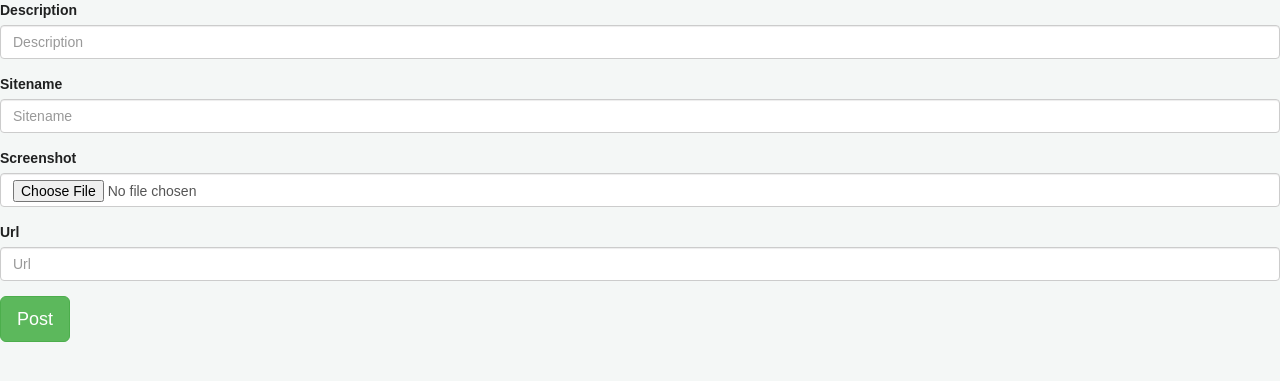
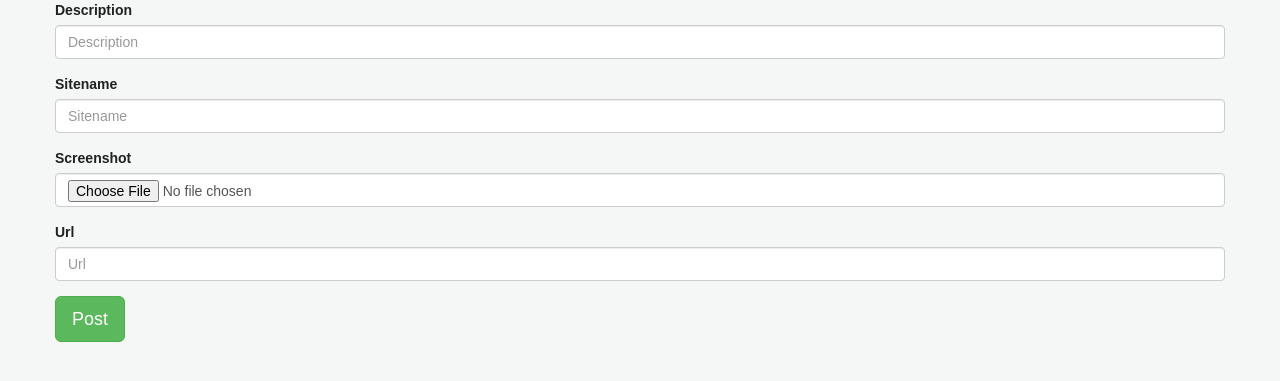
Before and after one commit to KadogoKenya/Awwards, a Django app: page /new/project in a window 1280 px wide. Shown: the top 381 px of the page. Run offline with Django 3.2, Linux system fonts and the light colour scheme; some libraries are stand-ins or nearby versions; some web fonts are replaced.

Commit message:
new user added

```diff
--- a/projectreviews/templates/new_project.html
+++ b/projectreviews/templates/new_project.html
@@ -17,12 +17,22 @@
 
 <body>
 
-  <form  action="{%url 'new-project'%}" method="post" enctype="multipart/form-data">
-    {%csrf_token%}
+  <div class="container">
+    <div class="row">
+      <div class="col-4"></div>
+      <div class="col-4">
+        <form  action="{%url 'new-project'%}" method="post" enctype="multipart/form-data">
+          {%csrf_token%}
 
-    {% bootstrap_form form%}
-    <input type="submit" class="btn btn-success btn-lg" value="Post">
-  </form>
+          {% bootstrap_form form%}
+          <input type="submit" class="btn btn-success btn-lg" value="Post">
+        </form>
+      </div>
+      <div class="col-4"></div>
+    </div>
+  </div>
+
+
 
    {% block scripts %}
   <script src="https://ajax.googleapis.com/ajax/libs/jquery/3.2.1/jquery.min.js"></script>
```
